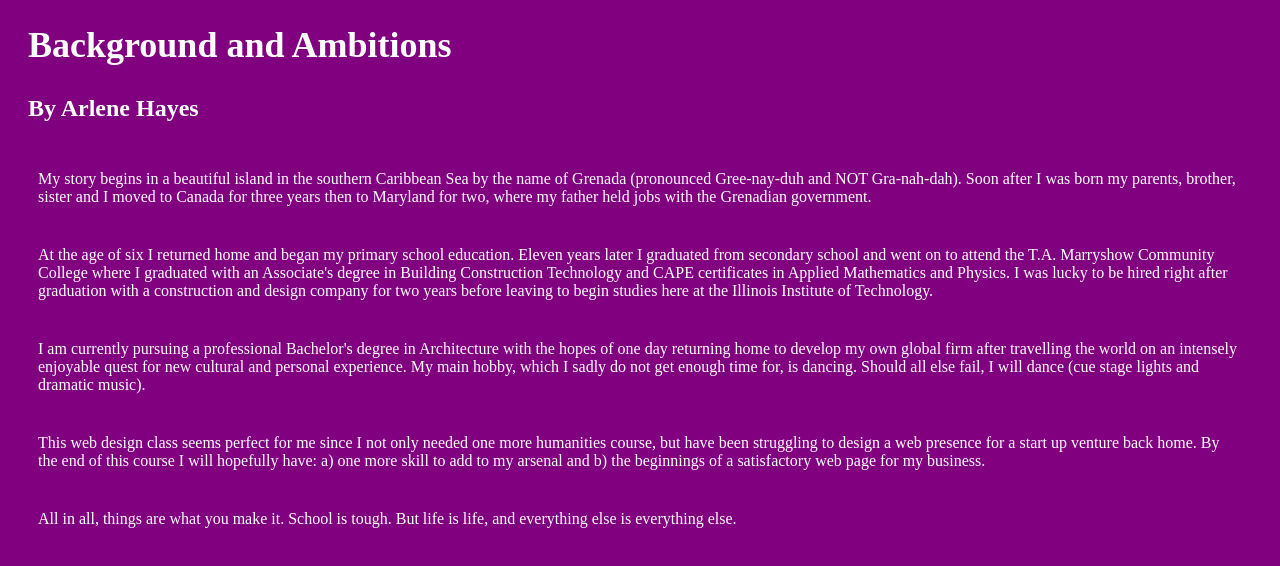
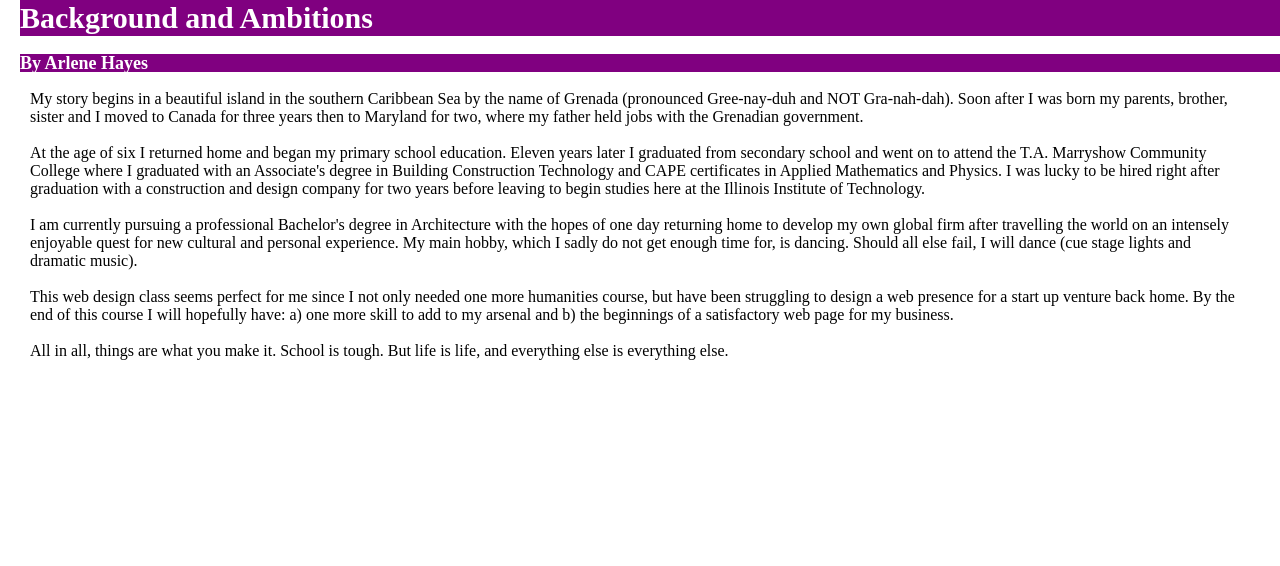
Before and after one commit to ArleneH719/com327, a plain HTML site: page index.html in a window 1280 px wide. Drawn offline with Linux system fonts and the light colour scheme.

Commit message:
Attempted composing a line grid for my page; Adjusted background and font colors

```diff
--- a/project1.css
+++ b/project1.css
@@ -1,24 +1,36 @@
 /* My first CSS */
 
+*{
+margin: 0;
+pading: 0;
+}
 html {
+background-color: white;
+color: black;
+}
+h1 {
 background-color: purple;
 color: white;
-}
-h1 {
-font-size: 36px;
-line-height: 42px;
+font-size: 30px;
+font-style: cambria;
+line-height: 36px;
 margin-left: 20px;
+margin-bottom: 18px;
 }
 h2 {
-font-size: 24px;
-line-height: 36px;
-padding-bottom: 24px;
-margin-left: 20px
+background-color: purple;
+color: white;
+font-size: 18px;
+font-style: cambria;
+line-height: 18px;
+margin-left: 20px;
+margin-bottom: 18px;
 }
 p {
 font-style: calibri;
 font-size: 16px;
-padding-bottom: 24px;
+line-height: 18px;
+margin-bottom: 18px;
 margin-left: 30px;
 margin-right: 30px;
 }
```
